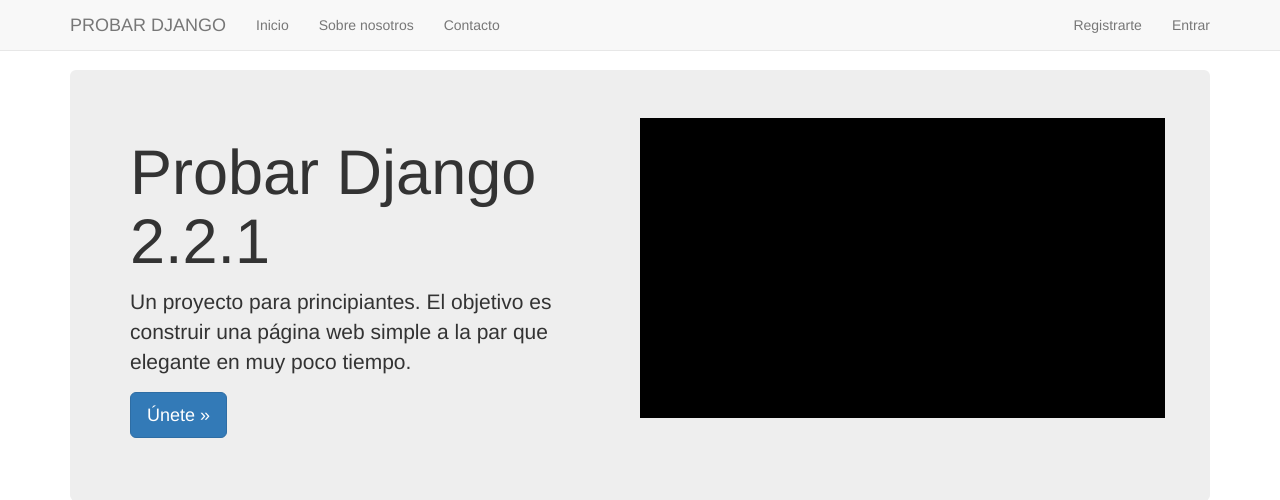
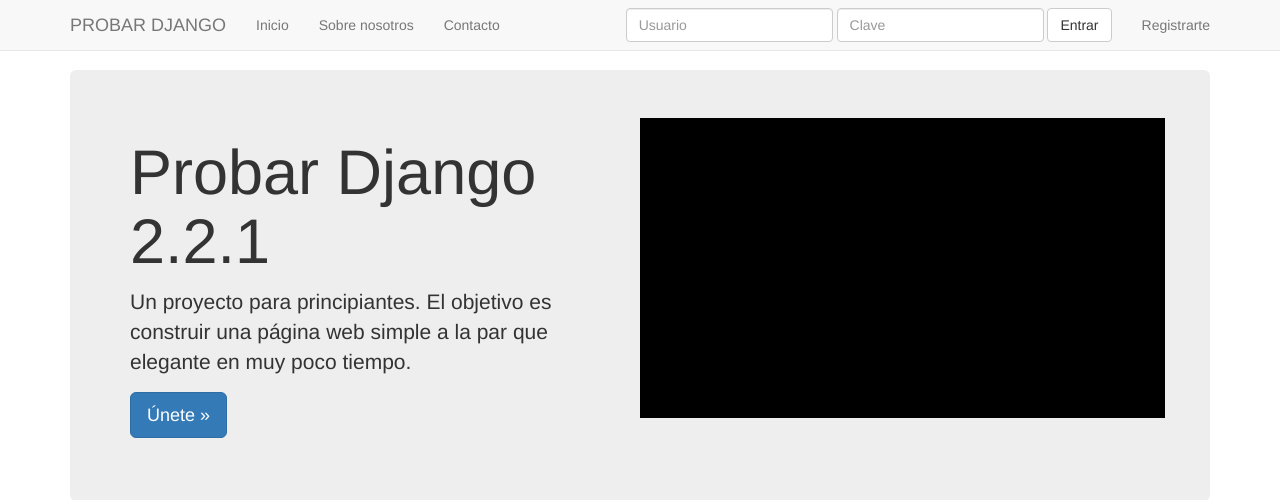
Before and after one commit to rubenc18/Django-Udemy, a Django app: page / in a window 1280 px wide. Shown: the top 500 px of the page. Run offline with Django 3.2, Linux system fonts and the light colour scheme; some libraries are stand-ins or nearby versions.

Commit message:
34. Formulario de Login en la Navbar
Cerar un formulario en la propia barra de navegación y el ajuste de la misma

```diff
--- a/pd221/src/templates/navbar.html
+++ b/pd221/src/templates/navbar.html
@@ -25,17 +25,28 @@
                 <li class="dropdown-header">Nav header</li>
                 <li><a href="#">Separated link</a></li>
                 <li><a href="#">One more separated link</a></li>
-              </ul>-->
-            </li>
+              </ul>
+            </li>-->
           </ul>
           <ul class="nav navbar-nav navbar-right">
             {% if request.user.is_authenticated %}
             <li><a href="{% url 'auth_logout' %}">Salir</a></li>
             {% else %}
             <li><a href="{% url 'registration_register' %}">Registrarte</a></li>
-            <li><a href="{% url 'auth_login' %}">Entrar</a></li>
+       <!--<li><a href="{% url 'auth_login' %}">Entrar</a></li>-->
             {% endif %}
           </ul>
+          {% if not request.user.is_authenticated and not "/accounts/login" in request.get_full_path %}
+          <form class='navbar-form navbar-right' method='POST' action='{% url "auth_login" %}'>{% csrf_token %}
+            <div class='form-group'>
+              <input type='text' class='form-control' name='username' placeholder='Usuario' />
+            </div>
+            <div class='form-group'>
+              <input type='password' class='form-control' name='password' placeholder='Clave' />
+            </div>
+            <button type='submit' class='btn btn-default'>Entrar</button>
+          </form>
+          {% endif %}
         </div><!--/.nav-collapse -->
       </div>
     </nav>
```
Also changed, not shown: pd221/src/db.sqlite3.
